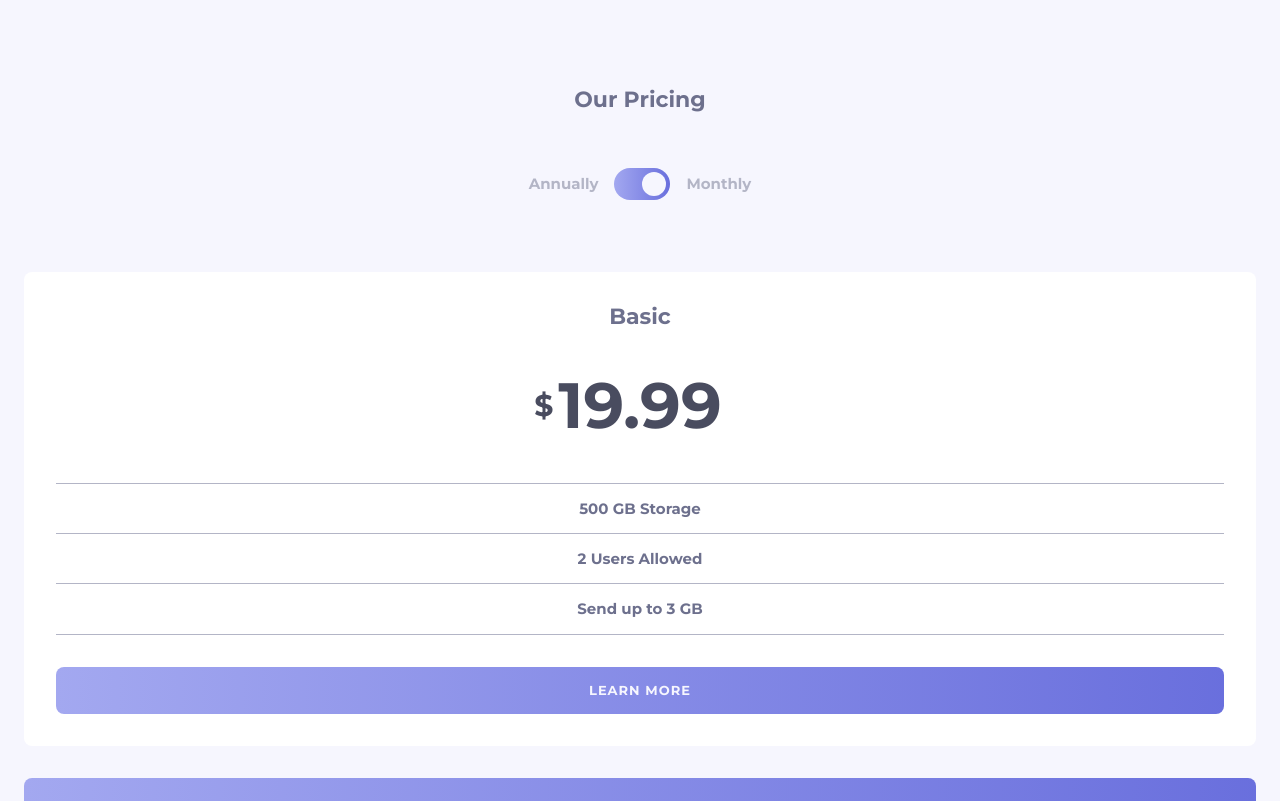
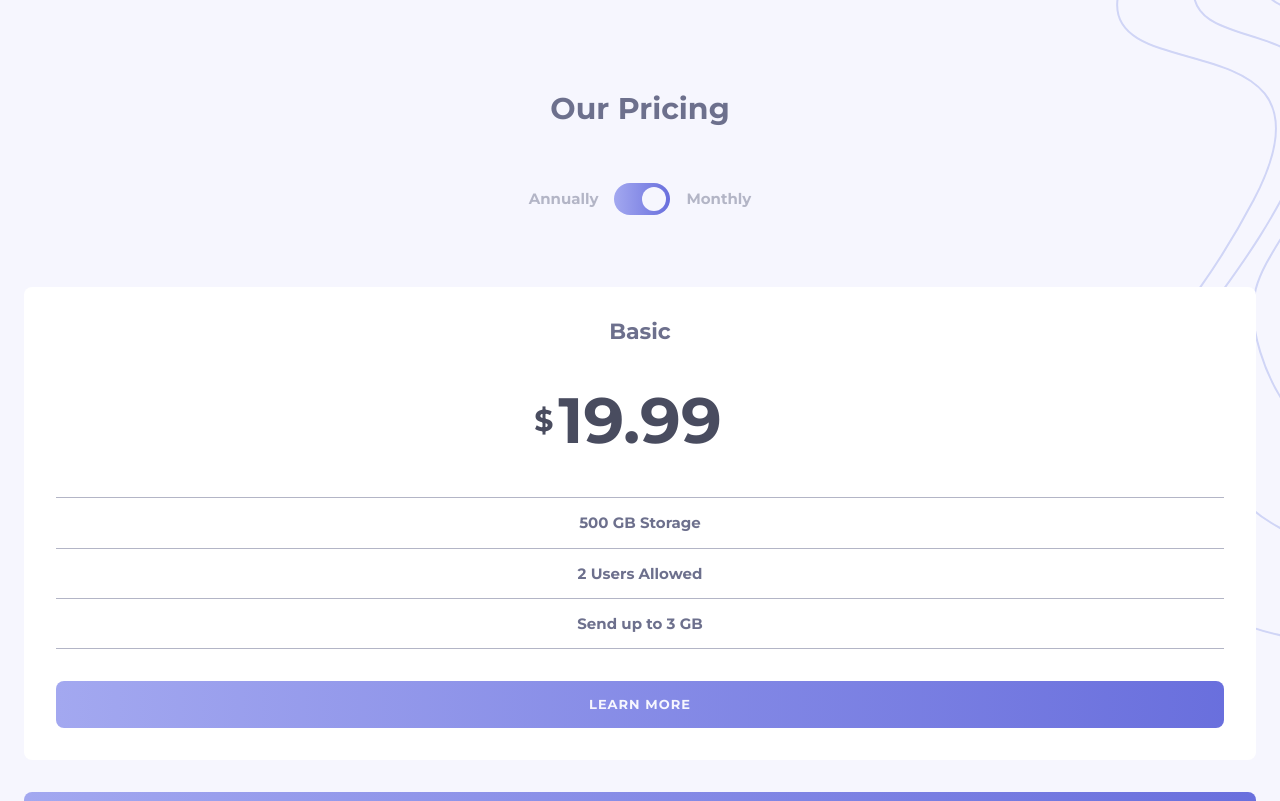
Before and after one commit to avatarfreak/frontend-pricing-component, a plain HTML site: page index.html in a window 1280 px wide. Shown: the top 801 px of the page. Drawn offline with Linux system fonts and the light colour scheme.

Commit message:
background img added

```diff
--- a/css/main.css
+++ b/css/main.css
@@ -31,6 +31,10 @@ body {
   font-size: var(--fs-size-sm);
   text-align: center;
 }
+img {
+  max-width: 100%;
+  height: auto;
+}
 a {
   text-decoration: none;
 }
@@ -56,12 +60,27 @@ ul {
 .wrapper {
   padding: 4.5rem 1.5rem;
   background: var(--clr-neutral-100);
+  position: relative;
+  z-index: 1;
+  overflow: hidden;
+}
+.wrapper::before {
+  content: "";
+  display: block;
+  position: absolute;
+  top: -1rem;
+  left: calc(100% - 11rem);
+  width: 100%;
+  height: 100%;
+  background: url("../images/bg-top.svg");
+  background-repeat: no-repeat;
+  z-index: -1;
 }
 
 /*----------Header Section-------------*/
 header h1 {
   color: var(--clr-neutral-120);
-  font-size: var(--fs-size-md);
+  font-size: var(--fs-size-lg);
 }
 
 /*---------Subscription----------------*/
```
